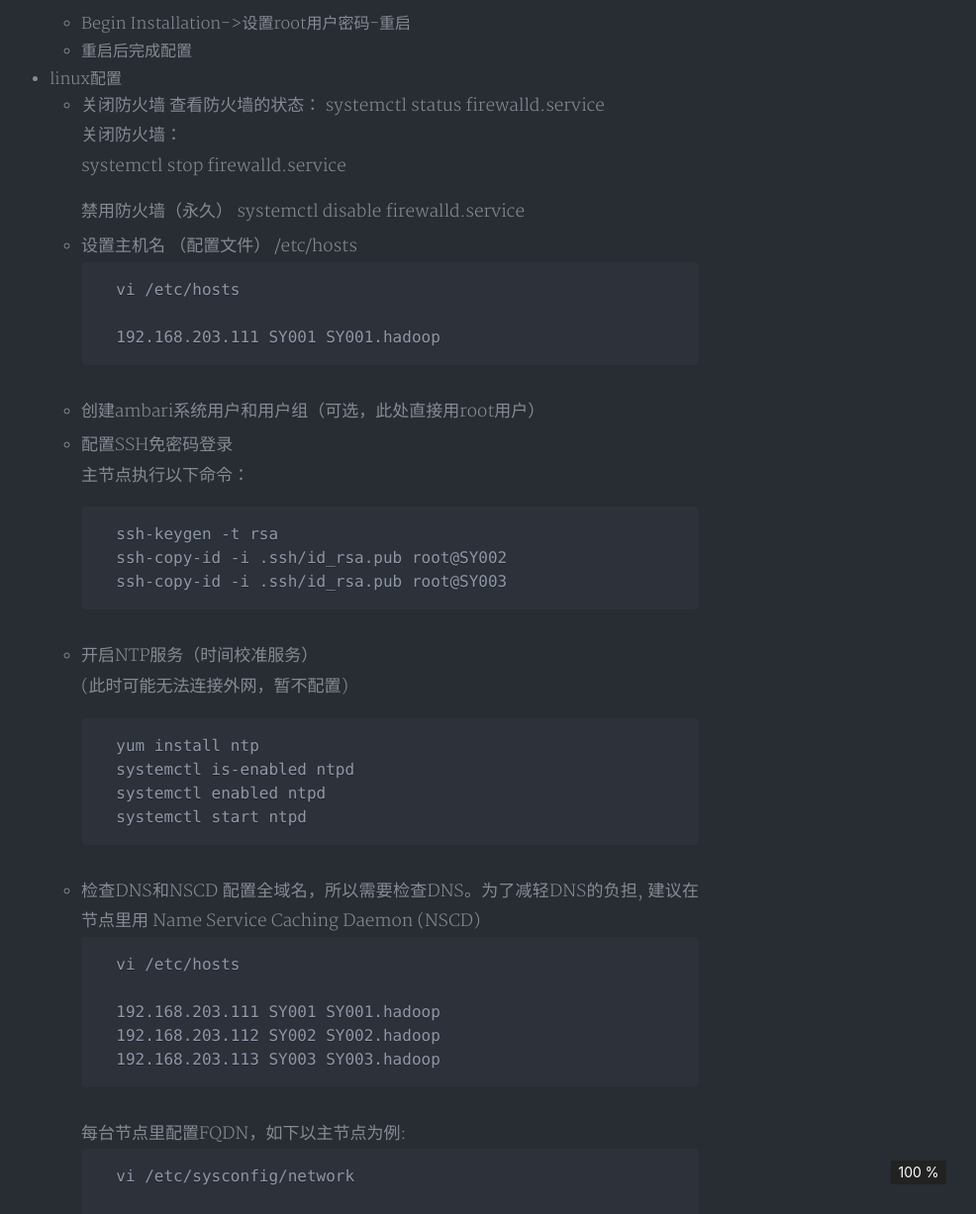
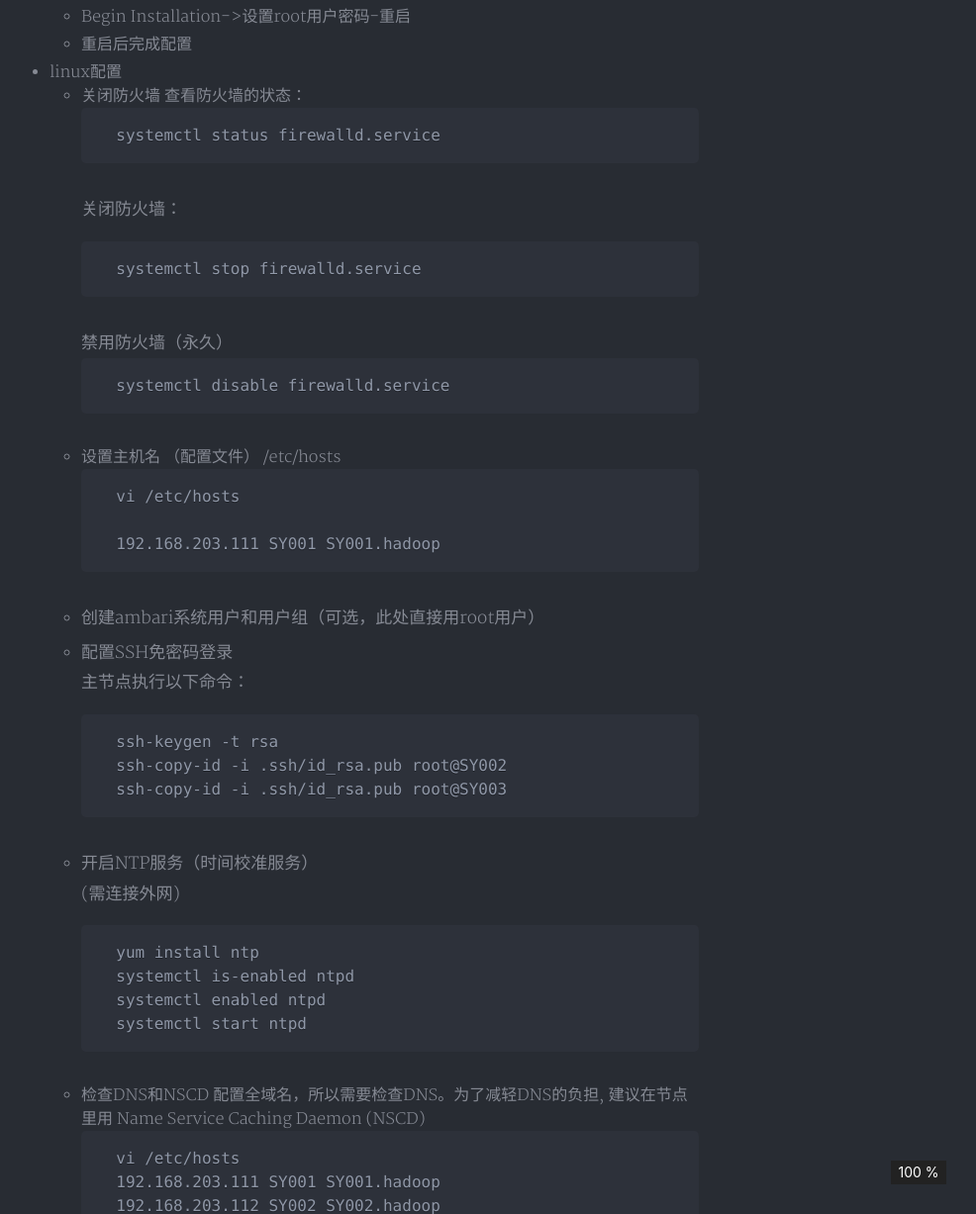
Before and after one commit to sunrisexl/sunrisexl.github.io, a Jekyll site: the page built from _posts/2018-03-11-bigdata-linux系统安装和配置.md, in a window 1280 px wide and 1400 px high, scrolled down 2416 px. Shown: the part 173-1400 px from the top of the window at 99% size, without its empty margins (294-1280 px from the left). Built offline with Jekyll 4.4.1, drawn with Linux system fonts in a browser that asks for light colours; nearby versions of some CDN libraries; comment, search, counter and statistics services are not loaded; a style sheet for code colours, icons or effects is not loaded; some of the changed text lies outside the part shown.

Commit message:
修改代码格式

````diff
--- a/_posts/2018-03-11-bigdata-linux系统安装和配置.md
+++ b/_posts/2018-03-11-bigdata-linux系统安装和配置.md
@@ -11,12 +11,13 @@ tags: bigdata linux
  1. linux的实验环境
     * 版本: RedHat 7.4  64位 自带netcat服务器（测试：Spark Streaming）
     * VM：12
-    * 网卡：仅主机模式
+    * 网卡：桥接模式而不是仅主机模式
     * 一共3台虚拟机：安装JDK、配置主机名、关闭防火墙
-
-            192.168.157.11 SY001.hadoop
-    	    192.168.157.12 SY002.hadoop
-    	    192.168.157.13 SY003.hadoop
+        ```
+        192.168.157.11 SY001.hadoop
+        192.168.157.12 SY002.hadoop
+        192.168.157.13 SY003.hadoop
+        ```
 
 
  2. 详细步骤
@@ -35,59 +36,72 @@ tags: bigdata linux
     * linux配置
         * 关闭防火墙
             查看防火墙的状态：
+            ```
             systemctl status firewalld.service
+            ```
 
 		    关闭防火墙：
+		    ```
 		    systemctl stop firewalld.service
+		    ```
 
 		    禁用防火墙（永久）
+		    ```
 		    systemctl disable firewalld.service
+		    ```
 
         * 设置主机名 （配置文件） /etc/hosts
+            ```
+            vi /etc/hosts
 
-                vi /etc/hosts
-
-                192.168.203.111 SY001 SY001.hadoop
+            192.168.203.111 SY001 SY001.hadoop
+            ```
 
         * 创建ambari系统用户和用户组（可选，此处直接用root用户）
 
         * 配置SSH免密码登录
 
             主节点执行以下命令：
-
-                ssh-keygen -t rsa
-                ssh-copy-id -i .ssh/id_rsa.pub root@SY002
-                ssh-copy-id -i .ssh/id_rsa.pub root@SY003
+            ```
+            ssh-keygen -t rsa
+            ssh-copy-id -i .ssh/id_rsa.pub root@SY002
+            ssh-copy-id -i .ssh/id_rsa.pub root@SY003
+            ```
 
         * 开启NTP服务（时间校准服务）
 
-            (此时可能无法连接外网，暂不配置)
-
-                yum install ntp
-                systemctl is-enabled ntpd
-                systemctl enabled ntpd
-                systemctl start ntpd
+            (需连接外网)
+            ```
+            yum install ntp
+            systemctl is-enabled ntpd
+            systemctl enabled ntpd
+            systemctl start ntpd
+            ```
 
         * 检查DNS和NSCD
             配置全域名，所以需要检查DNS。为了减轻DNS的负担, 建议在节点里用 Name Service Caching Daemon (NSCD)
-
-                vi /etc/hosts
-
-                192.168.203.111 SY001 SY001.hadoop
-                192.168.203.112 SY002 SY002.hadoop
-                192.168.203.113 SY003 SY003.hadoop
-
+            ```
+            vi /etc/hosts
+            192.168.203.111 SY001 SY001.hadoop
+            192.168.203.112 SY002 SY002.hadoop
+            192.168.203.113 SY003 SY003.hadoop
+            ```
 
             每台节点里配置FQDN，如下以主节点为例:
+            ```
+            vi /etc/sysconfig/network
 
-                vi /etc/sysconfig/network
-
-                NETWORKING=yes
-                HOSTNAME=SY-001.hadoop
+            NETWORKING=yes
+            HOSTNAME=SY-001.hadoop
+            ```
 
 
 
-        * 关闭SELinux（安全策略，在安装过程中已经关闭）
+        * 关闭SELinux
+            ```
+            vi /etc/sysconfig/selinux
+            SELINUX=disabled
+            ```
 
 
   [1]: http://githubpics.oss-cn-beijing.aliyuncs.com/bigdata/redhat02.jpg
````
